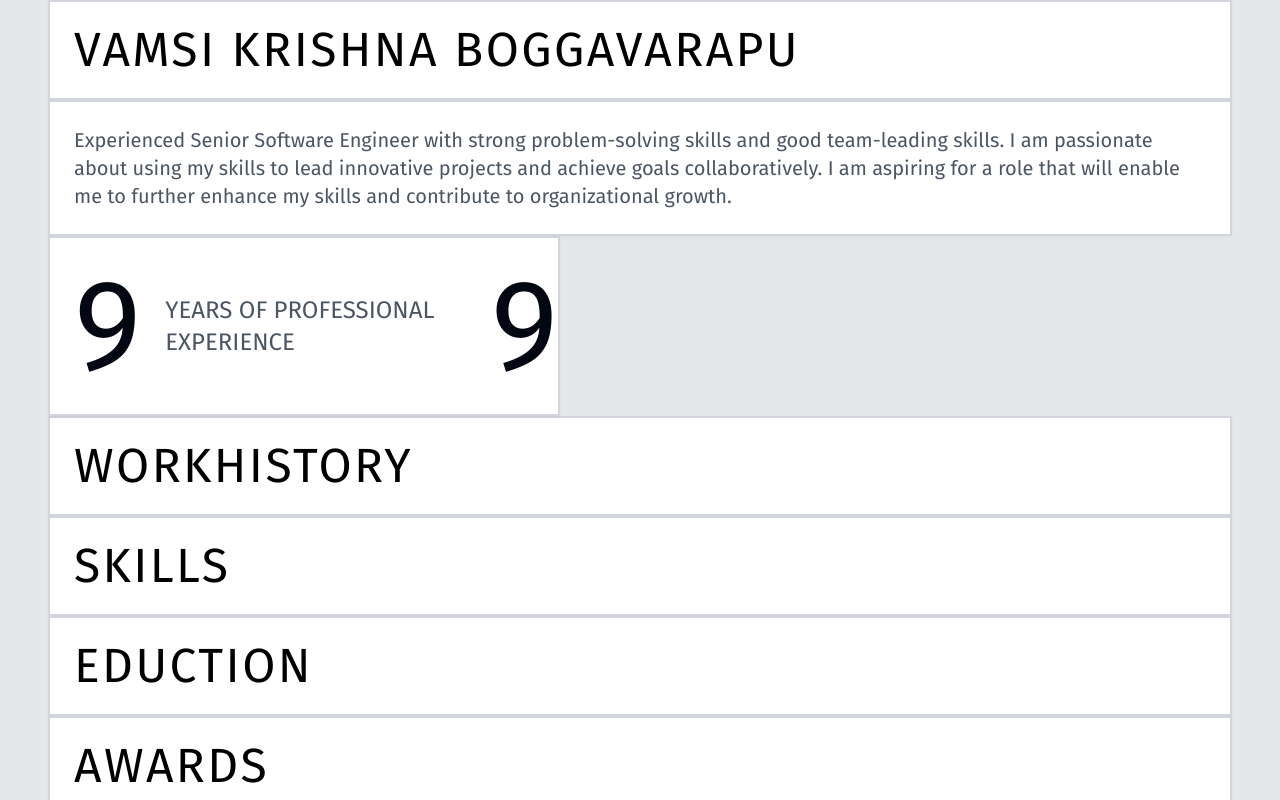
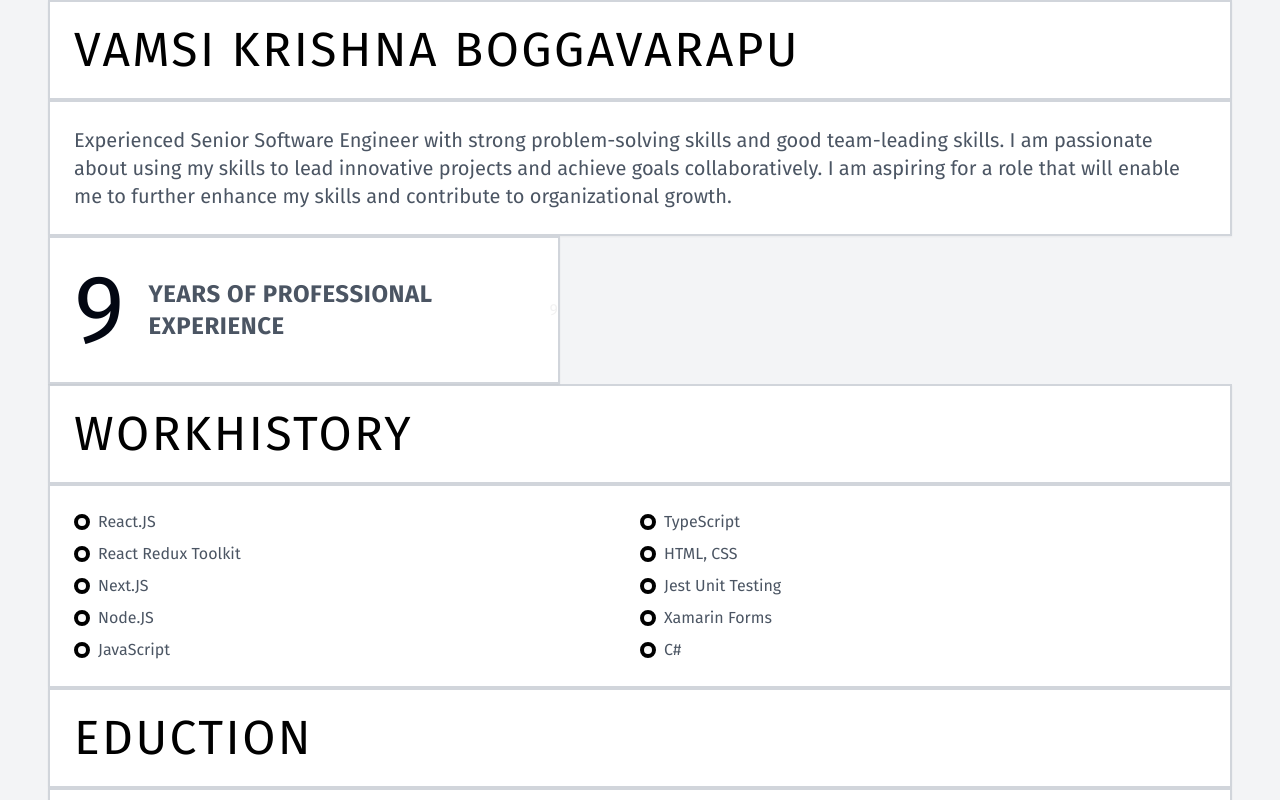
Before and after one commit to VamsiKrishnaBoggavarapu/project_1, a website built with webpack: page src/index.html in a window 1280 px wide. Shown: the top 800 px of the page. Built offline with nearby package versions, Linux system fonts and the light colour scheme.

Commit message:
Profile changes

```diff
--- a/src/index.html
+++ b/src/index.html
@@ -7,24 +7,28 @@
     <meta name="author" content="Vamsi Krishna Boggavarapu" />
     <meta
       name="description"
-      content="View the Bio, Skills, Experience and Education details. " />
+      content="View the Bio, Skills, Experience and Education details. "
+    />
     <title>Profile</title>
     <link
       rel="icon"
       href="./asserts/favIcon.svg"
       type="image/svg+xml"
-      sizes="any" />
+      sizes="any"
+    />
     <link rel="preconnect" href="https://fonts.googleapis.com" />
     <link rel="preconnect" href="https://fonts.gstatic.com" crossorigin />
     <link
       href="https://fonts.googleapis.com/css2?family=Fira+Sans:ital,wght@0,100;0,200;0,300;0,400;0,500;0,600;0,700;0,800;0,900;1,100;1,200;1,300;1,400;1,500;1,600;1,700;1,800;1,900&display=swap"
-      rel="stylesheet" />
+      rel="stylesheet"
+    />
   </head>
-  <body class="mx-12 bg-gray-200 font-firaSans text-gray-600">
+  <body class="mx-12 bg-gray-100 font-firaSans text-gray-600">
     <section class="section section-title">
       <h1
         id="fullName"
-        class="text-black text-5xl uppercase tracking-wider"></h1>
+        class="text-black text-5xl uppercase tracking-wider"
+      ></h1>
     </section>
 
     <section class="section section-summary">
@@ -33,18 +37,25 @@
 
     <section class="section section-overview max-w-lg relative">
       <div class="flex flex-row items-center gap-6 w-full">
-        <p id="expYears" class="text-9xl text-gray-950" />
-        <p class="text-2xl uppercase">Years of professional experience</p>
+        <p id="expYears" class="text-8xl text-gray-950" />
+        <p class="text-2xl font-bold uppercase tracking-wide">
+          Years of professional experience
+        </p>
         <p
           id="expYearsPlaceholder"
-          class="absolute right-0 text-9xl text-gray-950" />
+          class="absolute right-0 text-13xl text-gray-950 opacity-5"
+        />
       </div>
     </section>
+
     <section class="section section-workhistory">
       <h1 class="text-black text-5xl uppercase tracking-wider">WorkHistory</h1>
     </section>
-    <section class="section section-skills">
-      <h1 class="text-black text-5xl uppercase tracking-wider">Skills</h1>
+
+    <section id="skillsSection" class="section">
+      <div id="skillsWrapper" class="grid grid-cols-2">
+
+      </div>
     </section>
     <section class="section section-eduction">
       <h1 class="text-black text-5xl uppercase tracking-wider">Eduction</h1>
--- a/src/script.js
+++ b/src/script.js
@@ -6,8 +6,42 @@ const fullName = document.getElementById("fullName");
 const summary = document.getElementById("summary");
 const expYears = document.getElementById("expYears");
 const expYearsPlaceholder = document.getElementById("expYearsPlaceholder");
+const skillsWrapper = document.getElementById("skillsWrapper");
 
 fullName.textContent = `${profileData?.firstName} ${profileData?.lastName}`;
 summary.textContent = profileData?.summary;
 expYears.textContent = profileData?.experience?.years;
 expYearsPlaceholder.textContent = profileData?.experience?.years;
+
+function skillItemComponent(item) {
+  const skillItem = document.createElement("div");
+  skillItem.className = "flex flex-row items-center gap-2";
+
+  const indicator = document.createElement("div");
+  indicator.className = "h-4 w-4 rounded-full bg-white border-4 border-black shadow-inner";
+
+  const skillsLi = document.createElement("li");
+  skillsLi.textContent = item;
+
+  skillItem.append(indicator, skillsLi);
+  return skillItem;
+}
+
+function prepareSkilsLayout() {
+  const divided = Math.ceil(profileData?.skills?.length / 2);
+  const skillSet1 = profileData?.skills?.slice(0, divided);
+  const skillSet2 = profileData?.skills?.slice(
+    divided,
+    profileData?.skills?.length
+  );
+  [skillSet1, skillSet2].forEach((x) => {
+    const skillsUL = document.createElement("ul");
+    skillsUL.className ="flex flex-col gap-2";
+    x?.forEach((y) => {
+      skillsUL.append(skillItemComponent(y));
+    });
+    skillsWrapper.append(skillsUL);
+  });
+}
+
+prepareSkilsLayout();
```
